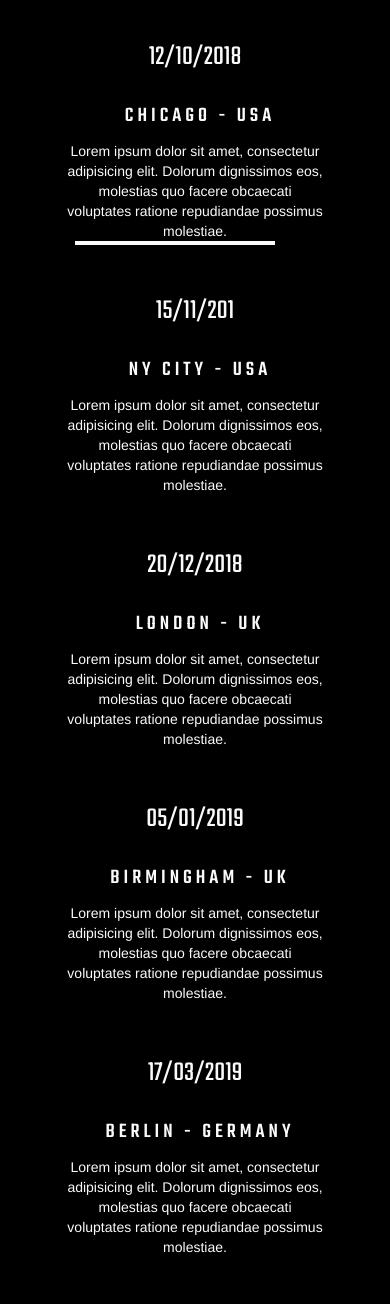
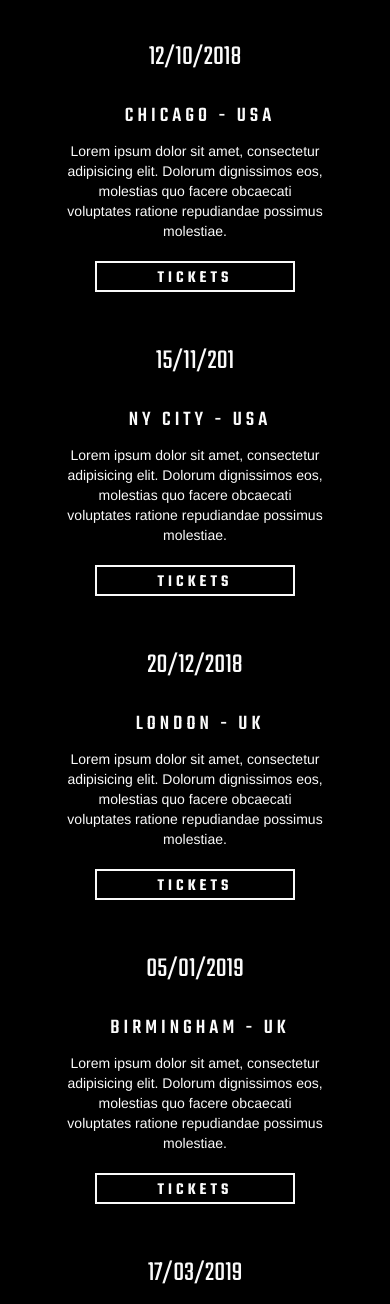
Before and after one commit to Code-Institute-Submissions/rockband, a plain HTML site: page tour.html in a window 390 px wide. Shown: the part 235-1539 px from the top of the page. Drawn offline with nearby package versions, Linux system fonts and the light colour scheme.

Commit message:
add ticket buttons to tour page

```diff
--- a/css/style.css
+++ b/css/style.css
@@ -194,14 +194,17 @@ head {
 /*-----------------------------------------------------------------Content--*/
 
 /*--------------------Gallery--*/
+
 .fancybox {
     margin-top: 60px;
 }
+
 .gallery {
+    margin: 40px 20px 20px 20px;
     font-family: 'Teko', sans-serif;
     color: #fafafa;
     font-size: 150%;
-    font-weight: 500;
+    font-weight: 600;
     letter-spacing: 4px;
     text-transform: uppercase;
     transition: all 0.5s ease-in-out
@@ -261,25 +264,34 @@ head {
 
 /*--------------------Tour--*/
 
+.concert>a {
+    margin: auto;
+    text-decoration: none;
+}
+
 .tickets {
+    margin: auto;
+    margin-top: 20px;
     width: 200px;
+    padding-top: 3px;
     font-family: 'Teko', sans-serif;
     font-weight: 600;
     font-size: 120%;
     border: 2px solid;
+    color: #fafafa;
     border-color: #fafafa;
     text-align: center;
     text-transform: uppercase;
     letter-spacing: 4px;
     transition: all 0.5s ease-in-out;
-    text-decoration: none;
-    margin: auto;
 }
 
 .tickets:hover {
     background-color: #fafafa;
     color: #000;
 }
+
+
 
 .content {
     text-align: center;
@@ -332,12 +344,21 @@ head {
     height: 150px;
 }
 
+@media (max-width: 991px) {
+    .concert {
+        margin-top: 14px;
+        margin-bottom: 90px;
+        height: 150px;
+    }
+}
+
 .concert>p>span {
     font-family: 'Fjalla One', sans-serif;
     margin-left: 10px;
+    margin-bottom: 30px;
 }
 
-.concert>p {
+.where {
     font-family: 'Teko', sans-serif;
     font-size: 150%;
     font-weight: 500;
@@ -346,14 +367,11 @@ head {
     transition: all 0.5s ease-in-out
 }
 
-.concert>p:hover {
+.where:hover {
     color: #000;
     background-color: #fafafa;
 }
 
-.tickets {
-    font-size: 80%;
-}
 
 /*--------------------Band--*/
 
--- a/tour.html
+++ b/tour.html
@@ -108,18 +108,35 @@
               </div>
               <div class="concertplaces">
                 <div class="datesmall hidden-md hidden-lg"><span>12/10/2018</span></div>
-                <div class="concert"><p>CHICAGO - USA</p><span>Lorem ipsum dolor sit amet, consectetur adipisicing elit. Dolorum dignissimos eos, molestias quo facere obcaecati voluptates ratione repudiandae possimus molestiae.</span>
-                <p class="tickets"></p></div>
+                <div class="concert">
+                  <p class="where">CHICAGO - USA</p><span>Lorem ipsum dolor sit amet, consectetur adipisicing elit. Dolorum dignissimos eos, molestias quo facere obcaecati voluptates ratione repudiandae possimus molestiae.</span>
+                  <a target="_blank" href="https://www.ticketmaster.co.uk"><p class="tickets"> tickets </p></a>
+                </div>
                 <div class="datesmall hidden-md hidden-lg"><span>15/11/201</span></div>
-                <div class="concert"><p>NY CITY - USA</p><span>Lorem ipsum dolor sit amet, consectetur adipisicing elit. Dolorum dignissimos eos, molestias quo facere obcaecati voluptates ratione repudiandae possimus molestiae.</span></div>
+                <div class="concert">
+                  <p class="where">NY CITY - USA</p><span>Lorem ipsum dolor sit amet, consectetur adipisicing elit. Dolorum dignissimos eos, molestias quo facere obcaecati voluptates ratione repudiandae possimus molestiae.</span>
+                  <a target="_blank" href="hhttps://www.ticketmaster.co.uk"><p class="tickets"> tickets </p></a>
+                </div>
                 <div class="datesmall hidden-md hidden-lg"><span>20/12/2018</span></div>
-                <div class="concert"><p>LONDON - UK</p><span>Lorem ipsum dolor sit amet, consectetur adipisicing elit. Dolorum dignissimos eos, molestias quo facere obcaecati voluptates ratione repudiandae possimus molestiae.</span></div>
+                <div class="concert">
+                  <p class="where">LONDON - UK</p><span>Lorem ipsum dolor sit amet, consectetur adipisicing elit. Dolorum dignissimos eos, molestias quo facere obcaecati voluptates ratione repudiandae possimus molestiae.</span>
+                  <a target="_blank" href="https://www.ticketmaster.co.uk"><p class="tickets"> tickets </p></a>
+                </div>
                 <div class="datesmall hidden-md hidden-lg"><span>05/01/2019</span></div>
-                <div class="concert"><p>BIRMINGHAM - UK</p><span>Lorem ipsum dolor sit amet, consectetur adipisicing elit. Dolorum dignissimos eos, molestias quo facere obcaecati voluptates ratione repudiandae possimus molestiae.</span></div>
+                <div class="concert">
+                  <p class="where">BIRMINGHAM - UK</p><span>Lorem ipsum dolor sit amet, consectetur adipisicing elit. Dolorum dignissimos eos, molestias quo facere obcaecati voluptates ratione repudiandae possimus molestiae.</span>
+                  <a target="_blank" href="https://www.ticketmaster.co.uk"><p class="tickets"> tickets </p></a>
+                </div>
                 <div class="datesmall hidden-md hidden-lg"><span>17/03/2019</span></div>
-                <div class="concert"><p>BERLIN - GERMANY</p><span>Lorem ipsum dolor sit amet, consectetur adipisicing elit. Dolorum dignissimos eos, molestias quo facere obcaecati voluptates ratione repudiandae possimus molestiae.</span></div>
+                <div class="concert">
+                  <p class="where">BERLIN - GERMANY</p><span>Lorem ipsum dolor sit amet, consectetur adipisicing elit. Dolorum dignissimos eos, molestias quo facere obcaecati voluptates ratione repudiandae possimus molestiae.</span>
+                  <a target="_blank" href="https://www.ticketmaster.co.uk"><p class="tickets"> tickets </p></a>
+                </div>
                 <div class="datesmall hidden-md hidden-lg"><span>03/04/2019</span></div>
-                <div class="concert"><p>WARSAW - POLAND</p><span>Lorem ipsum dolor sit amet, consectetur adipisicing elit. Dolorum dignissimos eos, molestias quo facere obcaecati voluptates ratione repudiandae possimus molestiae.</span></div>
+                <div class="concert">
+                  <p class="where">WARSAW - POLAND</p><span>Lorem ipsum dolor sit amet, consectetur adipisicing elit. Dolorum dignissimos eos, molestias quo facere obcaecati voluptates ratione repudiandae possimus molestiae.</span>
+                 <a target="_blank" href="https://www.ticketmaster.co.uk"> <p class="tickets"> tickets </p> </a>
+                </div>
               </div>
 
             </div>
```
Also changed, not shown: gallery.html (+1 -1 lines).
